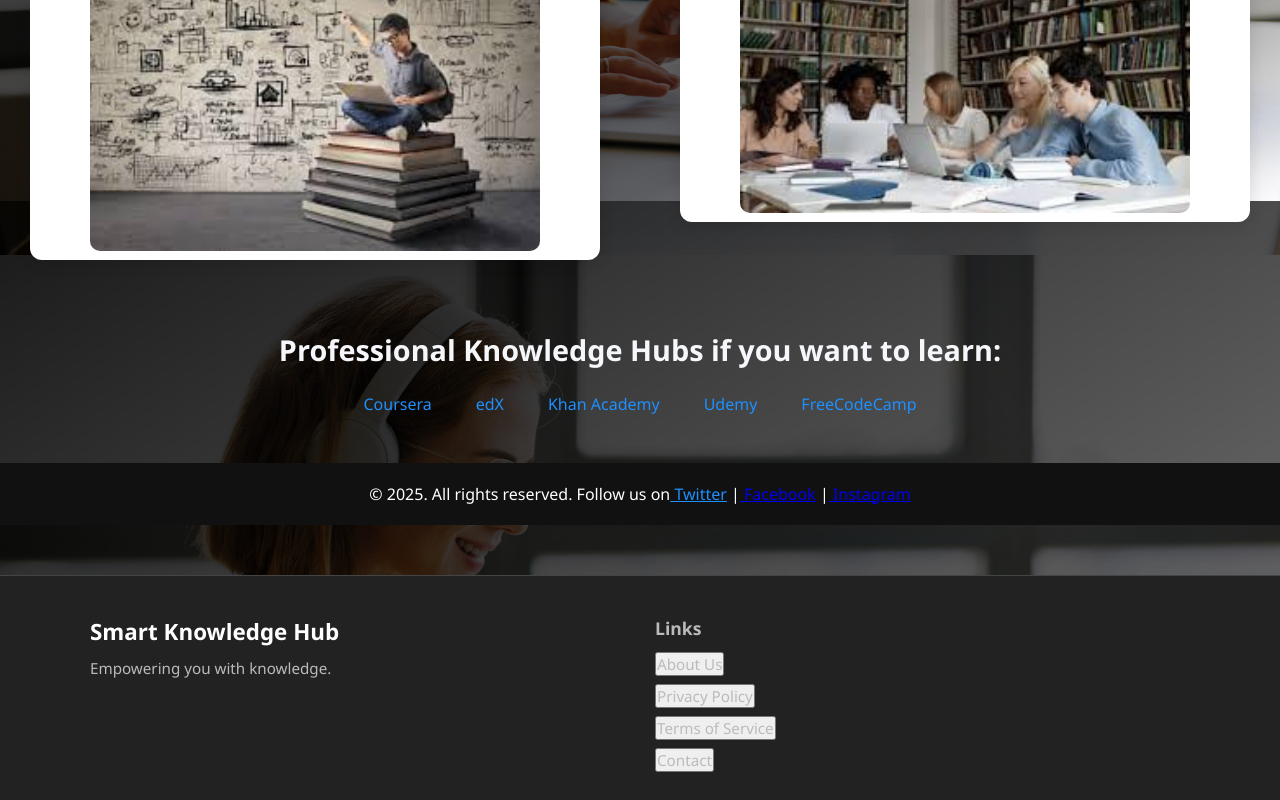
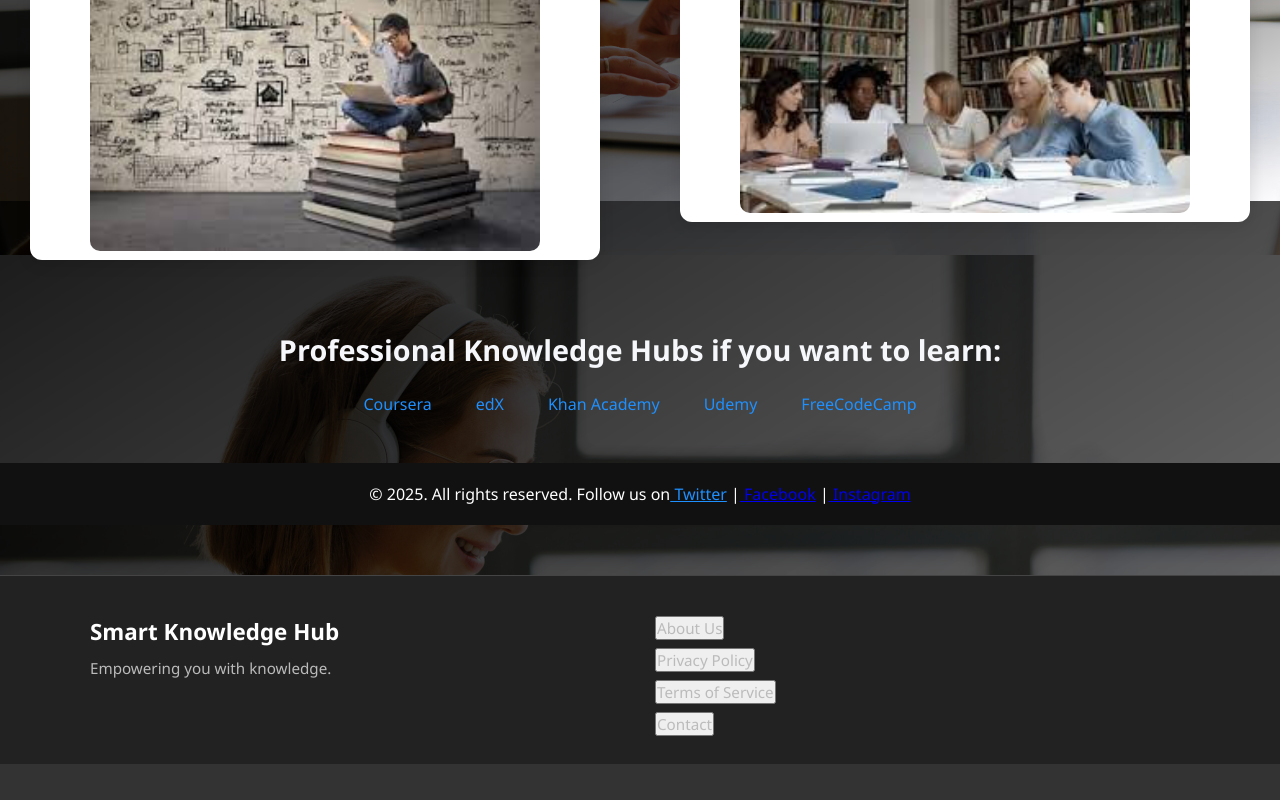
Before and after one commit to hermelagetachew999-collab/smart-knowledge-hub, a React (Create React App) app: page / in a window 1280 px wide. Shown: the part 599-1399 px from the top of the page. After the commit the page ends 1363 px from the top, so only its background shows below. Built offline with nearby package versions, Linux system fonts and the light colour scheme.

Commit message:
Remove Links heading from footer

```diff
--- a/src/components/Footer.jsx
+++ b/src/components/Footer.jsx
@@ -9,7 +9,6 @@ const Footer = ({ onNavigate }) => {
                     <p>Empowering you with knowledge.</p>
                 </div>
                 <div className="footer-section">
-                    <h4>Links</h4>
                     <ul className="footer-links">
                         <li><button onClick={() => onNavigate('about')} className="footer-link">About Us</button></li>
                         <li><button onClick={() => onNavigate('privacy')} className="footer-link">Privacy Policy</button></li>
```
